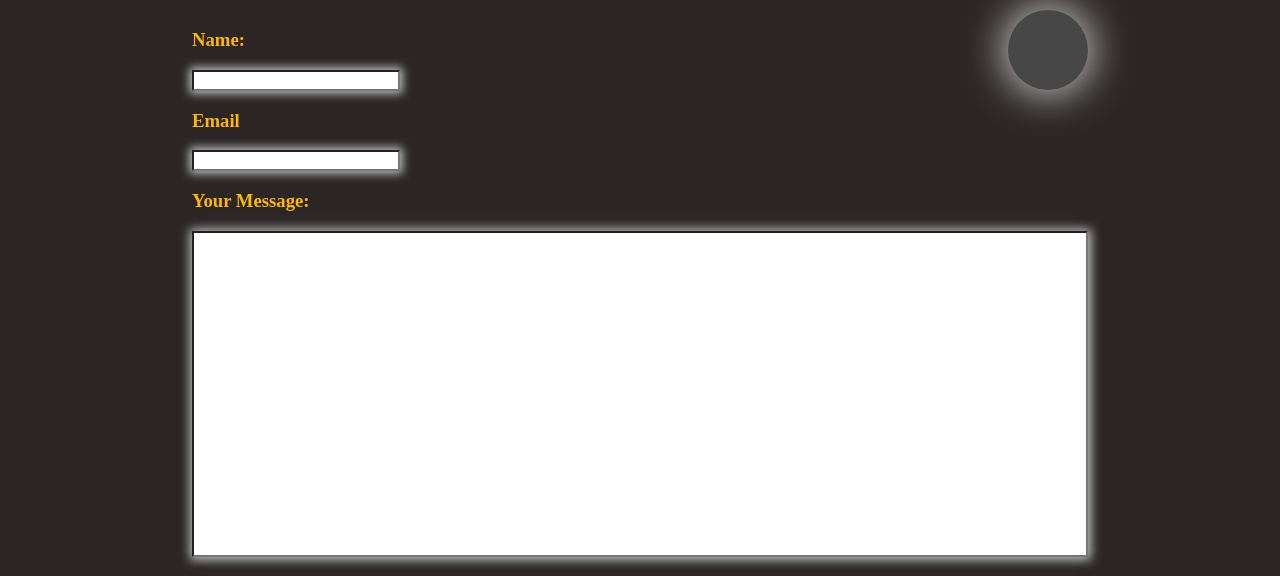
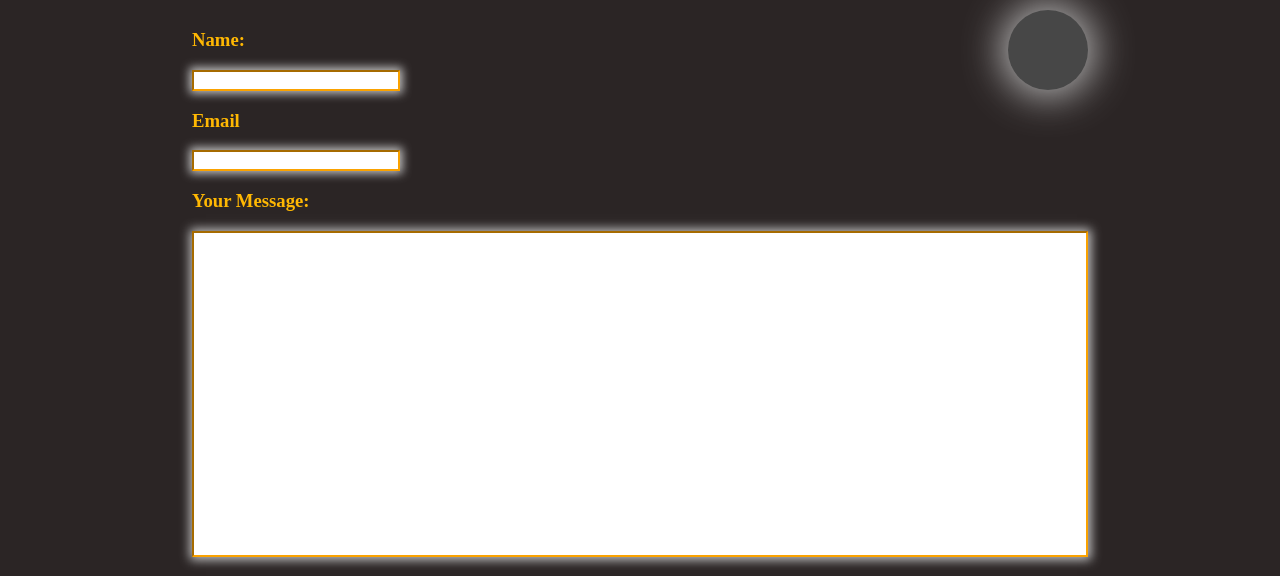
Before and after one commit to VulnusR/CSLockwood-M20-React-Portfolio2, a React (Create React App) app in the folder cslockwood.portfolio/: page /contact in a window 1280 px wide. Shown: the part 331-907 px from the top of the page. Built offline with nearby package versions, Linux system fonts and the light colour scheme.

Commit message:
minor styling update

```diff
--- a/cslockwood.portfolio/src/Styles/styles.css
+++ b/cslockwood.portfolio/src/Styles/styles.css
@@ -169,6 +169,7 @@ body {
     min-width: 25vh;
     max-width: 35vh;
     box-shadow: 0px 0px 10px 2.5px rgb(196, 196, 196);
+    border-color: rgb(250, 162, 0);
 }
 
 .contact-btn {
@@ -192,6 +193,7 @@ body {
 .lg-input {
     min-height: 40vh;
     box-shadow: 0px 0px 10px 2.5px rgb(196, 196, 196);
+    border-color: rgb(250, 162, 0);
 
 }
 
```
